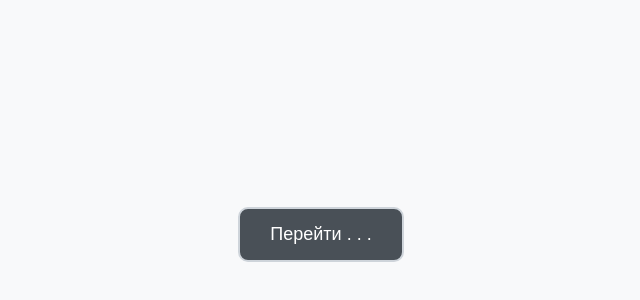
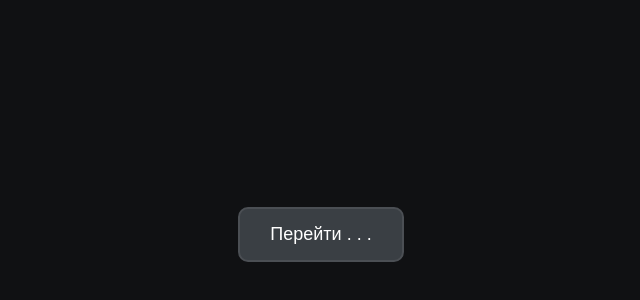
Before and after one commit to driversline/t.me-vtb, a plain HTML site: page index.html in a window 1280 px wide. Shown: the part 166-466 px from the top of the page, without its empty margins (319-959 px from the left). Drawn offline with Linux system fonts and the light colour scheme.

Commit message:
Update index.html

```diff
--- a/index.html
+++ b/index.html
@@ -12,12 +12,12 @@
             align-items: center;
             height: 100vh;
             margin: 0;
-            background-color: #f8f9fa; /* Светлый фон */
+            background-color: #101113; /* Темный фон */
         }
         .button {
-            background-color: #495057; /* Темно-серая кнопка */
+            background-color: #3a3f44; /* Темно-серая кнопка */
             color: #ffffff; /* Белый текст */
-            border: 2px solid #ced4da; /* Светло-серая обводка */
+            border: 2px solid #4b4f54; /* Светло-серая обводка */
             padding: 15px 30px;
             text-align: center;
             text-decoration: none;
@@ -27,7 +27,7 @@
             transition: background-color 0.3s ease;
         }
         .button:hover {
-            background-color: #343a40; /* Цвет кнопки при наведении */
+            background-color: #2c2f33; /* Цвет кнопки при наведении */
         }
     </style>
 </head>
```
